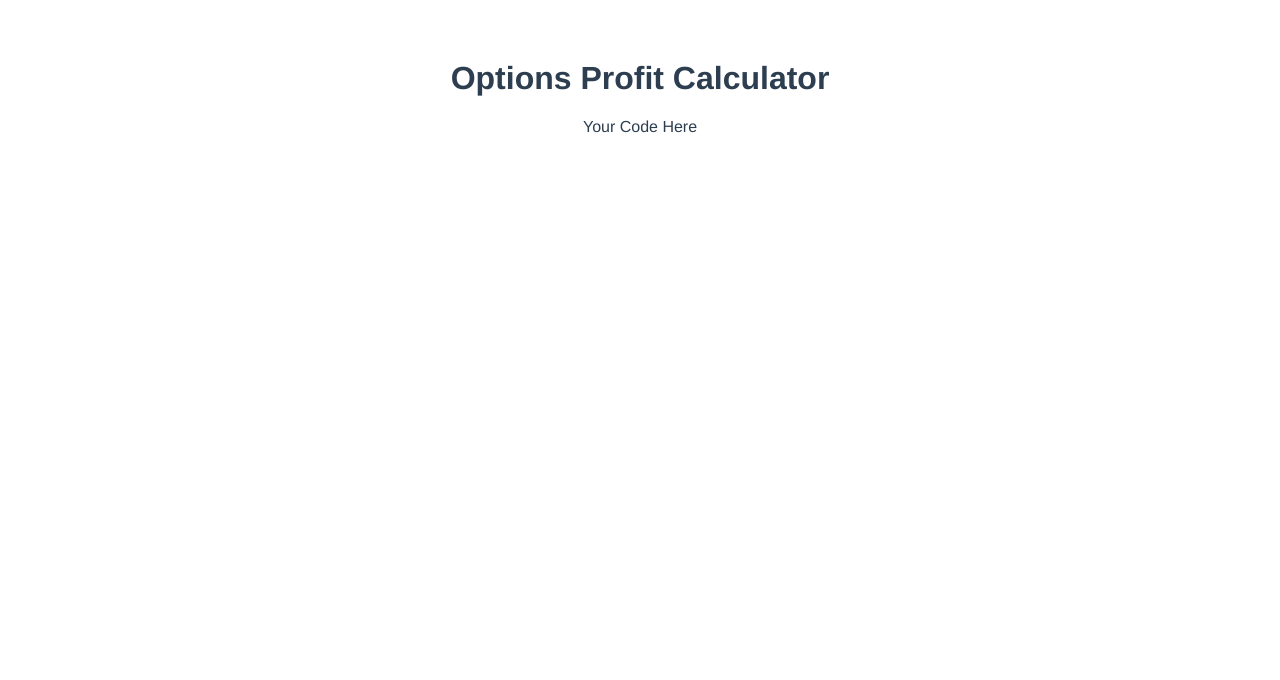
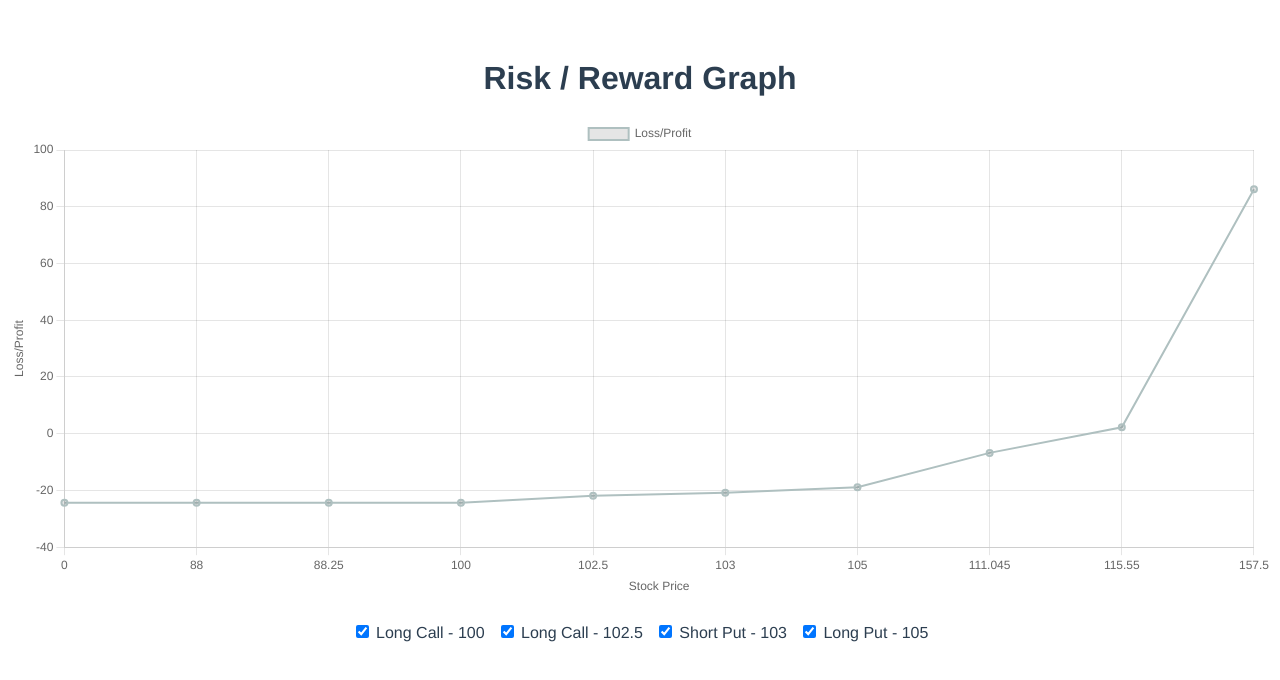
Before and after one commit to koko37/options-trading-risk-graph, a Vue app: page / in a window 1280 px wide. Shown: the top 680 px of the page. Built offline with nearby package versions, Linux system fonts and the light colour scheme.

Commit message:
Draw graph

```diff
--- a/package.json
+++ b/package.json
@@ -8,6 +8,7 @@
     "lint": "vue-cli-service lint"
   },
   "dependencies": {
+    "chart.js": "^4.4.3",
     "core-js": "^3.8.3",
     "vue": "^2.6.14"
   },
--- a/src/components/CodingChallenge.vue
+++ b/src/components/CodingChallenge.vue
@@ -1,20 +1,165 @@
 <template>
-  <div>
-    <h1>Options Profit Calculator</h1>
-    {{ "Your Code Here" }}
+  <div class="container">
+    <h1>Risk / Reward Graph</h1>
+    <canvas :id="canvasId"></canvas>
+
+    <div class="select">
+      <div v-for="(option, index) in optionSelected" :key="index">
+        <input :id="'option-' + index" type="checkbox" v-model="optionSelected[index]" />
+        <label :for="'option-' + index">
+          {{ optionLabel(optionsData[index]) }}
+        </label>
+      </div>
+    </div>
+
+    <div v-if="maxProfit !== null && maxLoss !== null && breakEvenPoints.length">
+      <p>Max Profit: {{ maxProfit }}</p>
+      <p>Max Loss: {{ maxLoss }}</p>
+      <p>Break Even Points: {{ breakEvenPoints.join(', ') }}</p>
+    </div>
   </div>
 </template>
 
 <script>
+import Chart from 'chart.js/auto';
+/*
+const findXAxisIntersection = (x1, y1, x2, y2) => {
+  const m = (y2 - y1) / (x2 - x1);
+  const c = y1 - m * x1;
+  return -c / m;
+}
+*/
+
 export default {
   name: 'CodingChallenge',
   props: {
-    optionsData: Array
+    optionsData: {
+      type: Array,
+      required: true
+    }
+  },
+  data() {
+    return {
+      canvasId: 'pl-graph-' + Math.ceil(Math.random() * 10000),
+      prices: [],
+      profits: [],
+      maxProfit: null,
+      maxLoss: null,
+      breakEvenPoints: [],
+      chart: null,
+      optionSelected: new Array(this.optionsData.length).fill(true)
+    }
+  },
+  computed: {
+    selectedOptions() {
+      return this.optionsData.filter((option, index) => this.optionSelected[index])
+    }
+  },
+  methods: {
+    optionLabel(option) {
+      return `${option.long_short[0].toUpperCase()}${option.long_short.slice(1)} ${option.type} - ${option.strike_price}`
+    },
+    calculatePayOff() {
+      const minPrice = 0;
+      const maxPrice = Math.max(...this.selectedOptions.map(opt => opt.strike_price)) * 1.5;
+      const prices = [minPrice, maxPrice];
+      const profits = [];
+
+      for (const option of this.selectedOptions) {
+        prices.push(option.strike_price)
+        if (option.type === 'Call') {
+          prices.push(option.strike_price + (option.bid + option.ask) / 2)
+        } else {
+          prices.push(option.strike_price - (option.bid + option.ask) / 2)
+        }
+      }
+      prices.sort((a, b) => a - b);
+
+      for (const price of prices) {
+        profits.push(this.selectedOptions.reduce((acc, { strike_price, type, long_short, bid, ask }) => {
+          const cost = (bid + ask) / 2;
+
+          if (type === 'Call') {
+            if (long_short === 'long') {
+              return acc + Math.max(0, price - strike_price) - cost;
+            } else {
+              return acc + cost - Math.max(0, price - strike_price);
+            }
+          } else if (type === 'Put') {
+            if (long_short === 'long') {
+              return acc + Math.max(0, strike_price - price) - cost;
+            } else {
+              return acc + cost - Math.max(0, strike_price - price);
+            }
+          }
+        }, 0));
+      }
+
+      this.prices = prices;
+      this.profits = profits;
+      this.maxProfit = Math.max(...profits);
+      this.maxLoss = Math.min(...profits);
+      this.breakEvenPoints = prices.filter((price, index) => profits[index] === 0);
+    },
+    drawChart() {
+      if (this.chart) {
+        this.chart.destroy();
+      }
+
+      this.chart = new Chart(document.getElementById(this.canvasId), {
+        type: 'line',
+        data: {
+          labels: this.prices,
+          datasets: [{
+            label: 'Loss/Profit',
+            data: this.profits,
+            borderColor: 'rgba(175, 192, 192, 1)',
+            borderWidth: 2,
+            fill: false
+          }]
+        },
+        options: {
+          scales: {
+            x: {
+              title: {
+                display: true,
+                text: 'Stock Price'
+              },
+            },
+            y: {
+              title: {
+                display: true,
+                text: 'Loss/Profit'
+              }
+            }
+          }
+        }
+      });
+    }
+  },
+  mounted() {
+    this.calculatePayOff()
+    this.drawChart()
+  },
+  watch: {
+    optionSelected() {
+      this.calculatePayOff()
+      this.drawChart()
+    }
   }
-  // Your code here
-}
+};
 </script>
 
 <style scoped>
-/* Your Code Here */
+canvas {
+  max-height: 480px;
+}
+
+.select {
+  margin-top: 24px;
+  display: flex;
+  justify-content: center;
+  flex-wrap: wrap;
+  gap: 12px;
+}
 </style>
```
Also changed, not shown: 1 other file (tests, documents, lock files or other folders).
